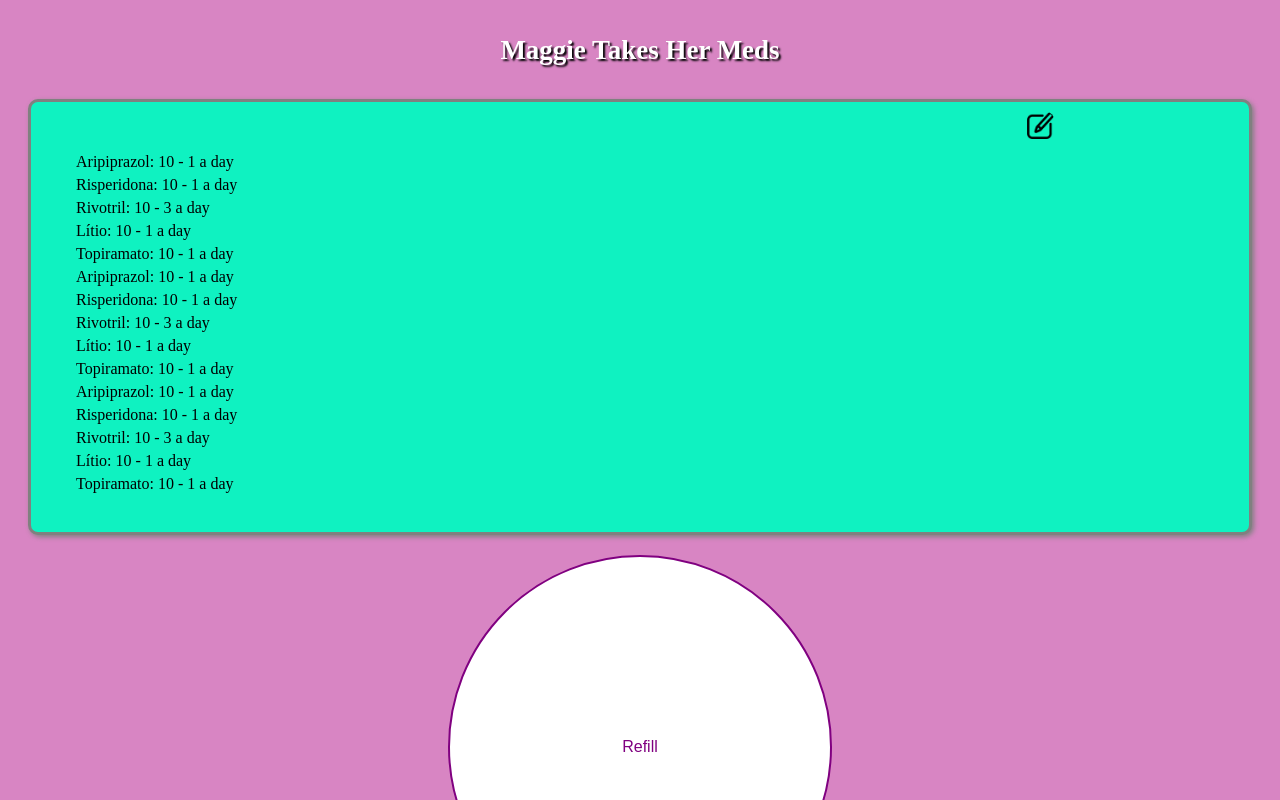
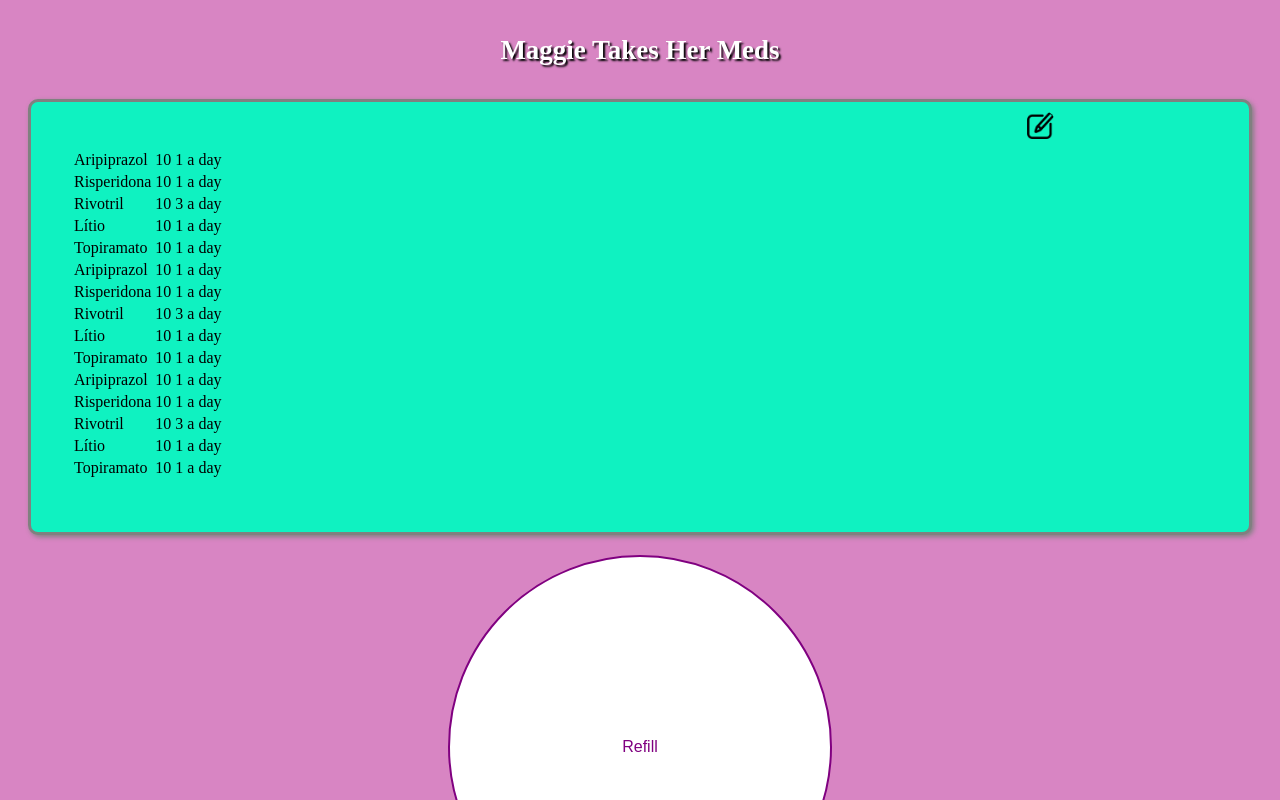
Before and after one commit to APereira23/maggie-takes-her-meds, a React (Create React App) app: page / in a window 1280 px wide. Shown: the top 800 px of the page. Built offline with nearby package versions, Linux system fonts and the light colour scheme.

Commit message:
add table formatting to list display in Overview.js

```diff
--- a/src/components/Overview.js
+++ b/src/components/Overview.js
@@ -11,18 +11,22 @@ class Overview extends Component {
     const { items } = this.props;
     return (
       <div className="overview">
-        <EditList />
+        <EditList items={items} />
         <br>
         </br>
         <br>
         </br>
-        {items.map((item) => {
-          return (
-          <p className="overview-list-item" key={uniqid()}>
-            {item.name}: {item.quantity} - {item.dailyDose} a day
-          </p>
-          );
-        })}
+        <table>
+          {items.map((item) => {
+            return (
+            <tr className="overview-list-item" key={uniqid()}>
+              <td>{item.name}</td>
+              <td>{item.quantity}</td>
+              <td>{item.dailyDose} a day</td>
+            </tr>
+            );
+          })}
+        </table>
       </div>
     );
   }
```
